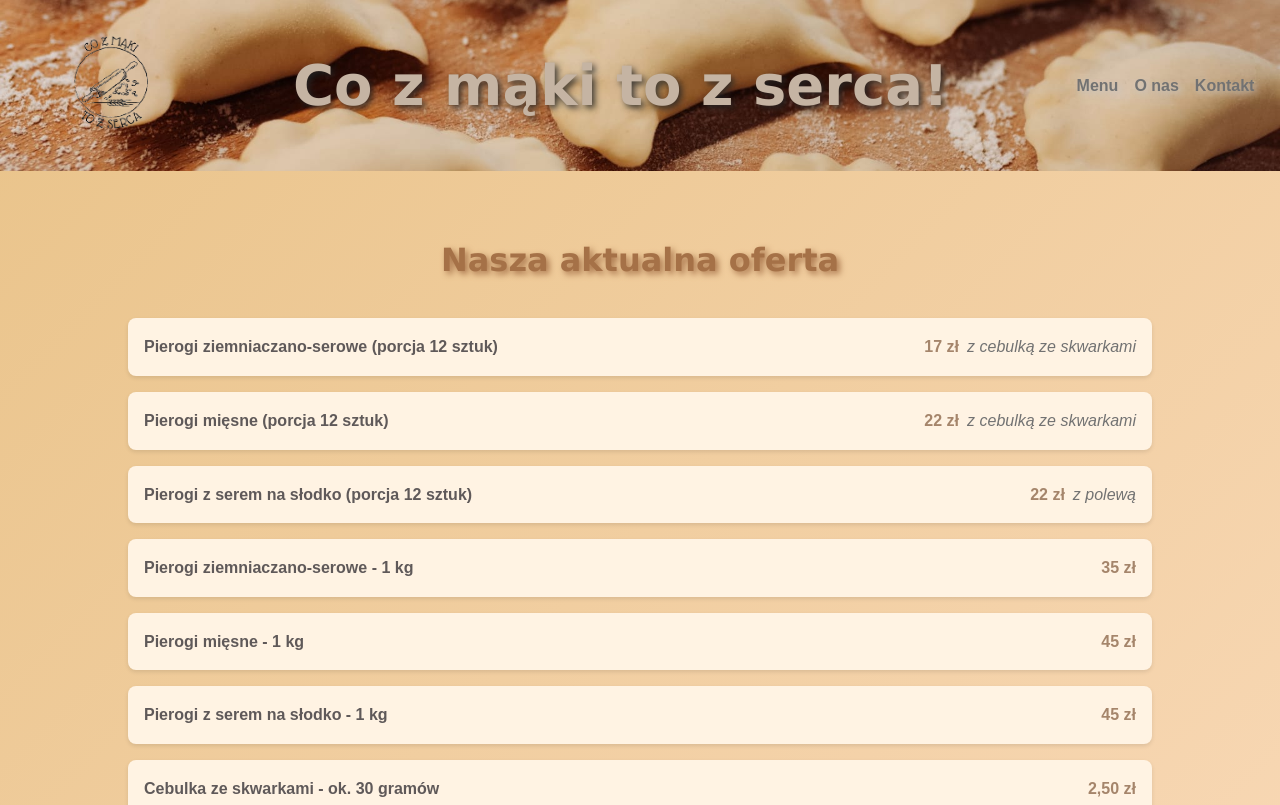
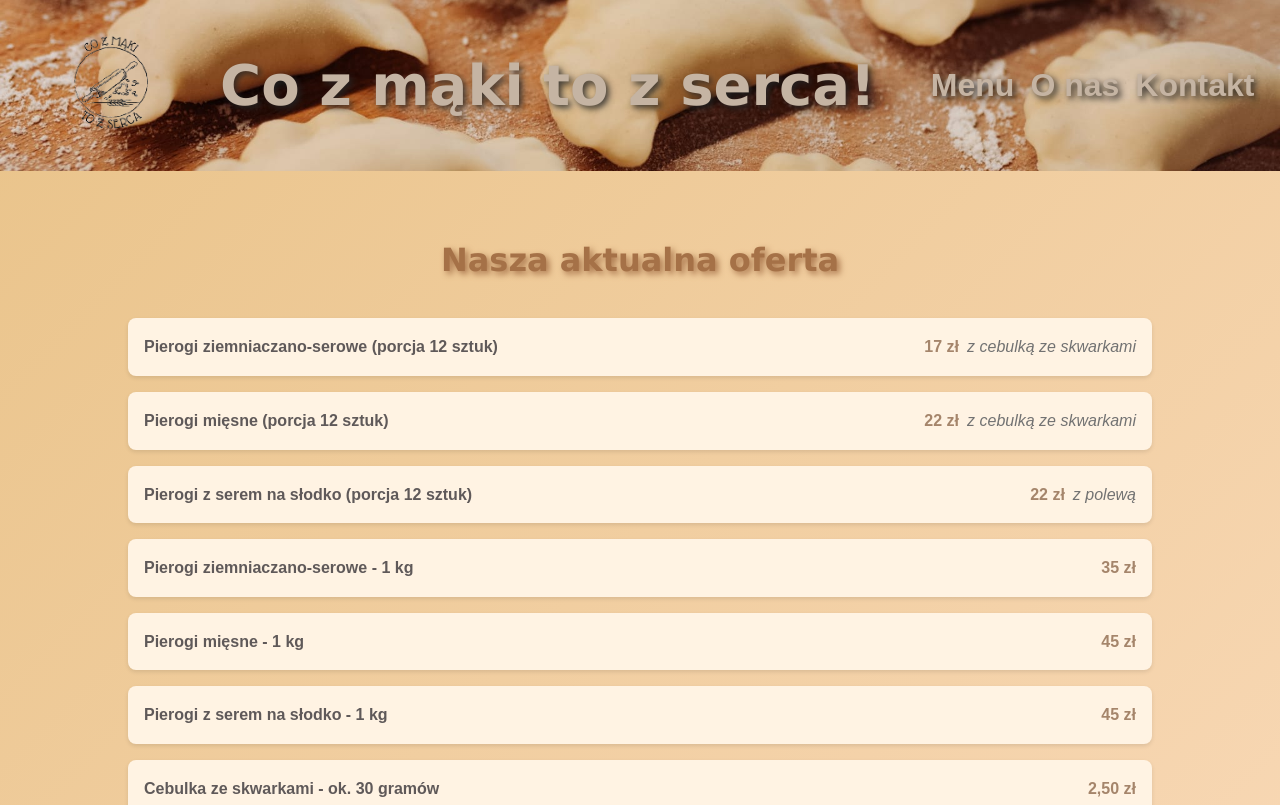
Before and after one commit to MaikelBoi/CzMTzS, a plain HTML site: page index.html in a window 1280 px wide. Shown: the top 805 px of the page. Drawn offline with Linux system fonts and the light colour scheme.

Commit message:
link style

```diff
--- a/page_style.css
+++ b/page_style.css
@@ -48,13 +48,13 @@ header {
     gap: 1rem; /* Relative spacing */
     justify-content: flex-end;
     width: 100%;
-    text-shadow: 3px 3px 6px rgba(201, 201, 201, 0.829);
+    text-shadow: 3px 3px 6px rgba(15, 15, 15, 0.829);
 }
 
 .nav-links a {
     text-decoration: none;
-    color: #727272;
-    font-size: 1rem; /* Adjust font size */
+    color: #c5b4a3;
+    font-size: 2rem; /* Adjust font size */
     transition: color 0.3s;
     font-weight: bold;
 }
```
